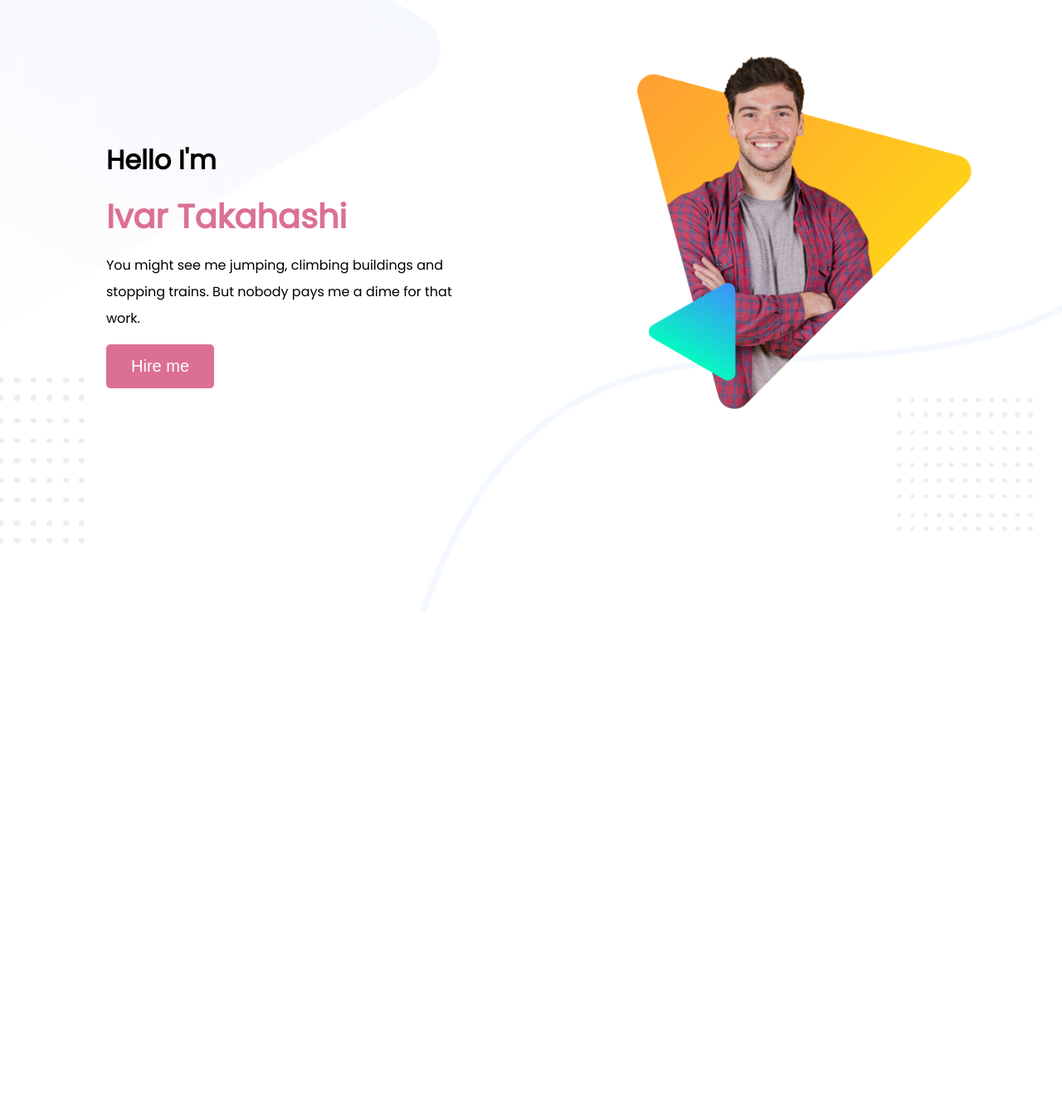
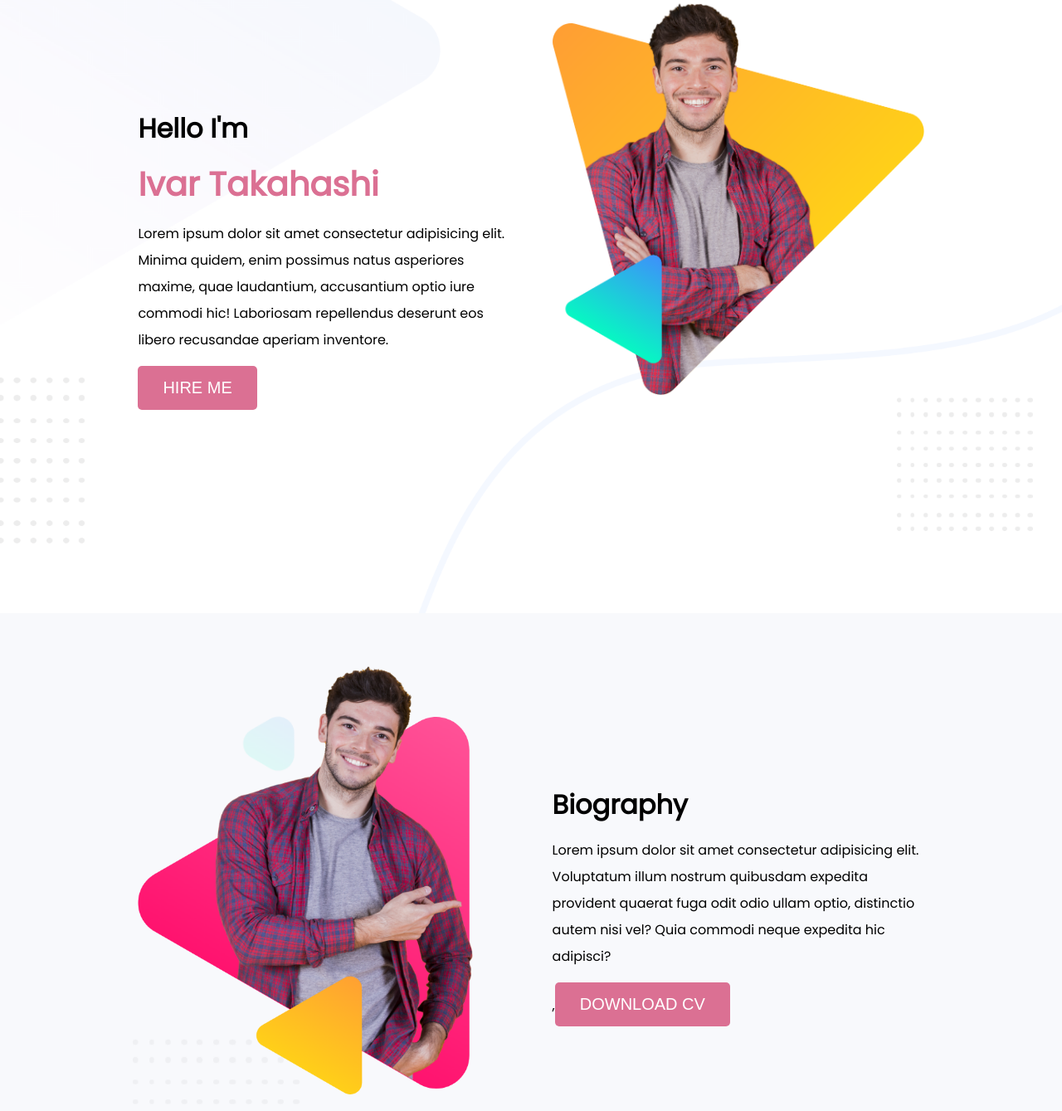
Before and after one commit to Hridoy1029/Jhanker-1, a plain HTML site: page index.html in a window 1280 px wide. Shown: the part 61-1400 px from the top of the page at 83% size. Before the commit the page ends 800 px from the top, so only its background shows below. Drawn offline with Linux system fonts and the light colour scheme.

Commit message:
second part done

```diff
--- a/index.html
+++ b/index.html
@@ -12,17 +12,27 @@
 </head>
 
 <body>
-    <header>
-        <div class="halfWidth bannerText">
+    <section class="firstPart">
+        <div class="halfWidth firstText">
             <h1>Hello I'm</h1>
             <h1 class="myName">Ivar Takahashi</h1>
-            <p>You might see me jumping, climbing buildings and stopping trains. But nobody pays me a dime for that work.</p>
-            <button type="button" class="btn">Hire me</button>
+            <p>Lorem ipsum dolor sit amet consectetur adipisicing elit. Minima quidem, enim possimus natus asperiores maxime, quae laudantium, accusantium optio iure commodi hic! Laboriosam repellendus deserunt eos libero recusandae aperiam inventore.</p>
+            <button type="button" class="btn">HIRE ME</button>
         </div>
-        <div class="halfWidth bannerImage">
+        <div class="halfWidth firstImage">
             <img src="img/peter.png" alt="peter">
         </div>
-    </header>
+    </section>
+    <section class="secondPart">
+        <div class="halfWidth secondImage">
+            <img src="img/peter_dream.png" alt="peter_dream">
+        </div>
+        <div class="halfWidth secondText">
+            <h1>Biography</h1>
+            <p>Lorem ipsum dolor sit amet consectetur adipisicing elit. Voluptatum illum nostrum quibusdam expedita provident quaerat fuga odit odio ullam optio, distinctio autem nisi vel? Quia commodi neque expedita hic adipisci?</p>
+            ,<button type="button" class="btn">DOWNLOAD CV</button>
+        </div>
+    </main>
 </body>
 
 </html>
--- a/style.css
+++ b/style.css
@@ -7,28 +7,35 @@ body{
     /* font-family: 'Kanit', sans-serif; */
     font-family: 'Poppins', sans-serif;
 }
-header{
+h1{
+    font-size: 32px;
+}
+.firstPart{
     height: 800px;
-    background: url(img/header-bg.png) no-repeat;
+    background-image: url('img/header-bg.png');
+    background-repeat: no-repeat;
     background-size: cover;
 }
 .halfWidth{
     float: left;
     width: 35%;
-    margin: 10% 5%;
+    /* margin: 10% 5%; */
 }
-.halfWidth img{
-    width: 90%;
+.firstImage img{
+    width: 100%;
 }
-.bannerText{
-    margin: 18% 10%;
+.firstText{
+    margin: 15% 2% 10% 13%;
+}
+.firstImage{
+    margin: 5% 13% 10% 2%;
 }
 .myName{
     color: palevioletred;
     margin: 3% 0;
     font-size: 40px;
 }
-p{
+.firstPart p{
     line-height: 2;
 }
 .btn{
@@ -41,3 +48,24 @@ p{
     margin: 15px 0;
     cursor: pointer;
 }
+.secondPart{
+    height: 800px;
+    background-image: url('img/biography-bg.png');
+    background-repeat: no-repeat;
+    background-size: cover;
+}
+.secondPart h1{
+    padding: 15px 0;
+}
+.secondImage img{
+    width: 90%;
+}
+.secondImage{
+    margin: 5% 2% 10% 13%;
+}
+.secondText{
+    margin: 15% 13% 10% 2%;
+}
+.secondPart p{
+    line-height: 2;
+}
```
